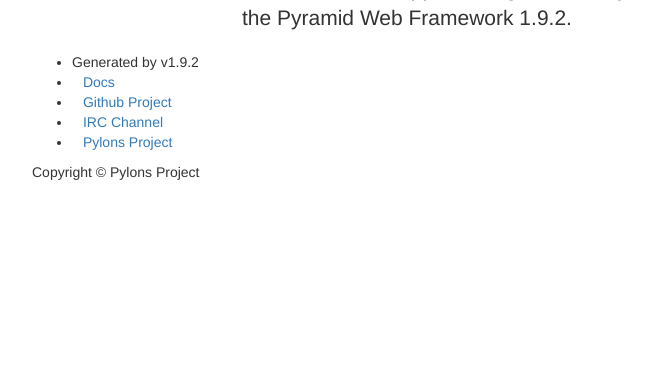
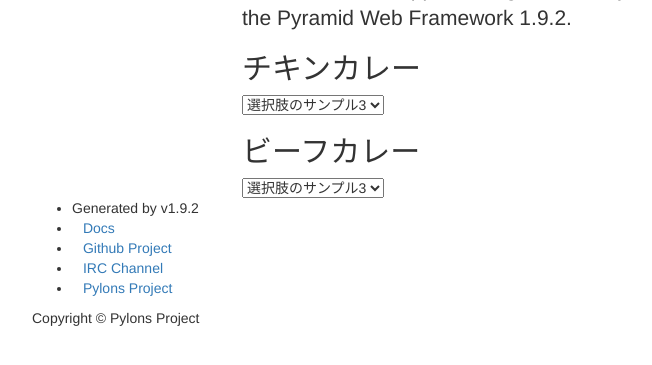
Before and after one commit to mizzsugar/curry_order, a Python web app: template curry_order/curry_order/templates/mytemplate.jinja2 in a window 1280 px wide. Shown: the part 96-461 px from the top of the page, without its empty margins (23-675 px from the left). Run offline with Jinja, Linux system fonts and the light colour scheme; the template is opened without the code that fills it, so the values that code supplies are empty; some libraries are stand-ins or nearby versions; some web fonts are replaced.

Commit message:
create order form

```diff
--- a/curry_order/curry_order/templates/mytemplate.jinja2
+++ b/curry_order/curry_order/templates/mytemplate.jinja2
@@ -4,5 +4,28 @@
 <div class="content">
   <h1><span class="font-semi-bold">Pyramid</span> <span class="smaller">Alchemy scaffold</span></h1>
   <p class="lead">Welcome to <span class="font-normal">{{project}}</span>, an&nbsp;application generated&nbsp;by<br>the <span class="font-normal">Pyramid Web Framework 1.9.2</span>.</p>
+
+
+<form method="post" action="myview">
+  <h2>チキンカレー</h2>
+  <select name="example1">
+<option value="サンプル1">選択肢のサンプル1</option>
+<option value="サンプル2">選択肢のサンプル2</option>
+<option value="サンプル3" selected>選択肢のサンプル3</option>
+<option value="サンプル4">選択肢のサンプル4</option>
+<option value="サンプル5">選択肢のサンプル5</option>
+</select>
+
+<h2>ビーフカレー</h2>
+<select name="example2">
+<option value="サンプル1">選択肢のサンプル1</option>
+<option value="サンプル2">選択肢のサンプル2</option>
+<option value="サンプル3" selected>選択肢のサンプル3</option>
+<option value="サンプル4">選択肢のサンプル4</option>
+<option value="サンプル5">選択肢のサンプル5</option>
+</select>
+</form>
+
+
 </div>
 {% endblock content %}
```
